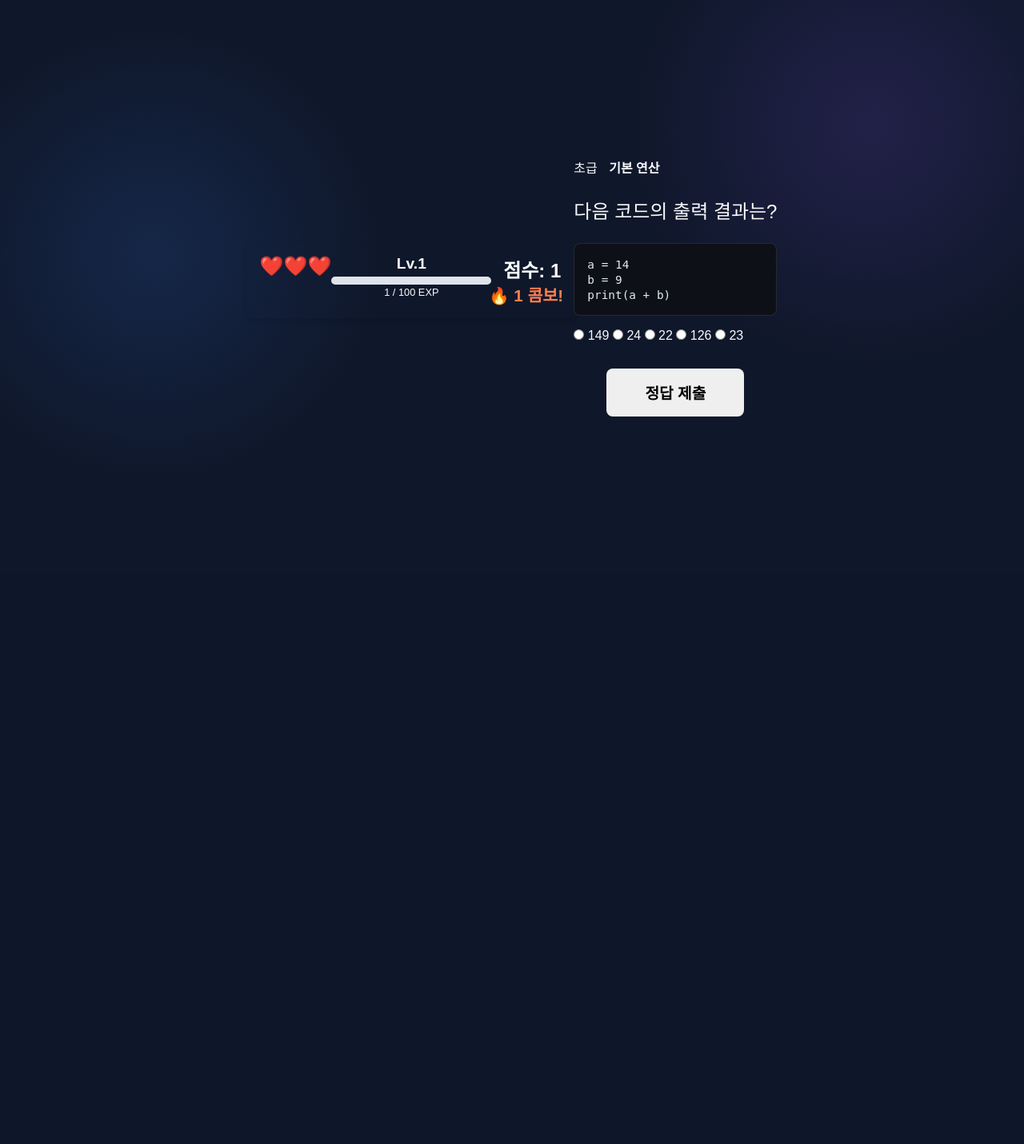
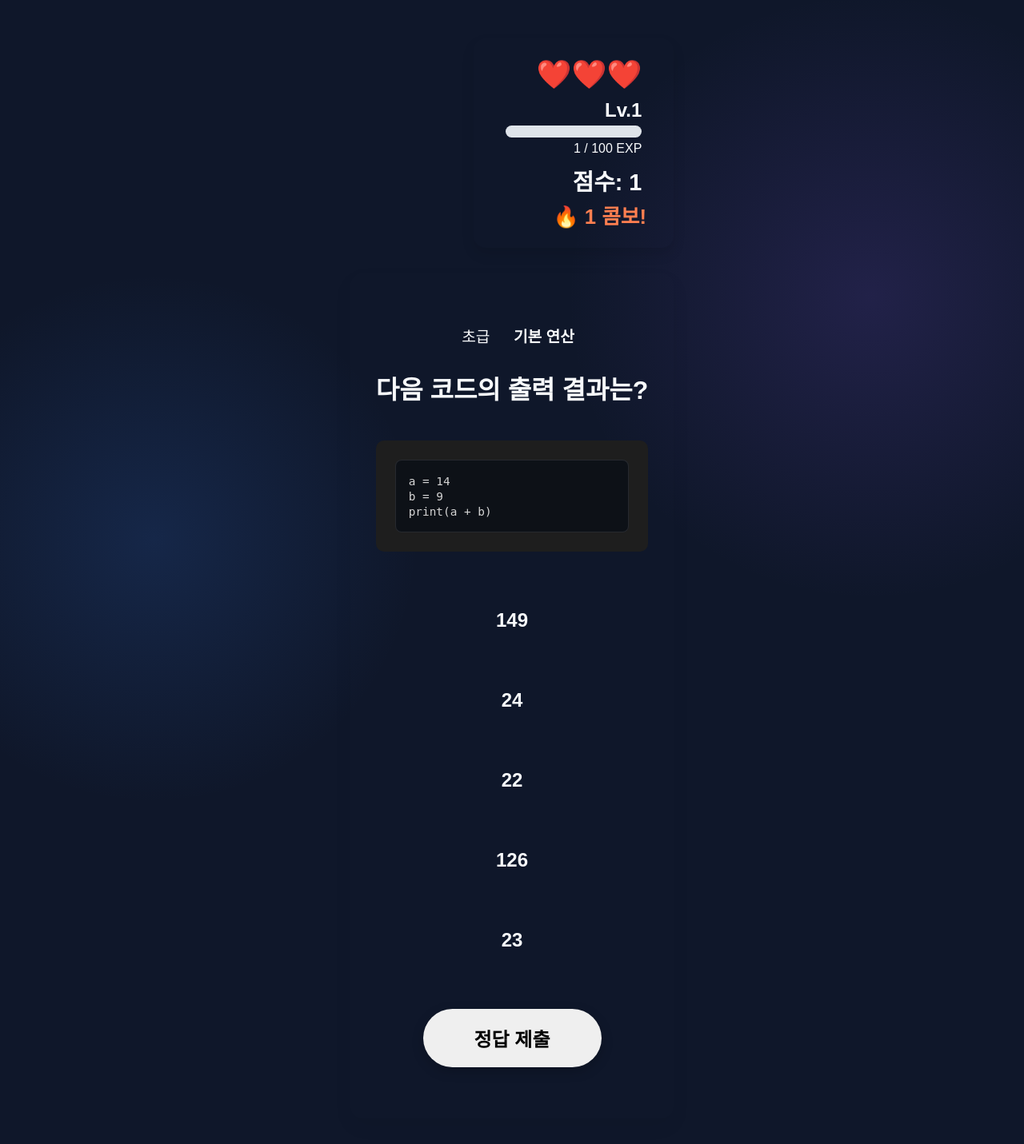
Before and after one commit to Yoonhj3054/python_quiz_maker, a Flask app: page /game_active in a window 1280 px wide. Shown: the part 83-1514 px from the top of the page at 80% size. Before the commit the page ends 604 px from the top, so only its background shows below. Run offline with Flask 3, Linux system fonts and the light colour scheme; the visitor is signed in with stand-in values (Sample User, id 1); some web fonts are replaced.

Commit message:
Enhance game active UI layout

```diff
--- a/templates/game_active.html
+++ b/templates/game_active.html
@@ -1,70 +1,78 @@
 {% extends "base.html" %}
 
 {% block content %}
-<div class="game-hud" style="display: flex; justify-content: space-between; background: var(--bg-color); padding: 1rem; border-radius: 8px; margin-bottom: 1rem; box-shadow: 0 4px 6px rgba(0,0,0,0.1);">
-    <div>
-        <span style="font-size: 1.5rem; font-weight: bold; color: #ff4757;">
+<div class="game-container" style="position: relative; max-width: 1000px; margin: 0 auto; padding-top: 1rem;">
+
+    <!-- 우측 상단 큰 HUD (상태창) -->
+    <div style="display: flex; justify-content: flex-end; margin-bottom: 2rem;">
+        <div style="background: var(--bg-color); padding: 1.5rem 2.5rem; border-radius: 15px; box-shadow: 0 8px 16px rgba(0,0,0,0.1); border: 2px solid var(--border-color); text-align: right; min-width: 250px;">
+            <div style="font-size: 2.2rem; color: #ff4757; margin-bottom: 10px;">
                 {% for _ in range(hp) %}❤️{% endfor %}
                 {% for _ in range(3 - hp) %}🖤{% endfor %}
-        </span>
             </div>
-    <div style="text-align: center;">
-        <div style="font-size: 1.2rem; font-weight: bold;">Lv.{{ level }}</div>
-        <div style="width: 200px; background: #dfe4ea; border-radius: 10px; height: 10px; margin-top: 5px; overflow: hidden;">
+            <div style="font-size: 1.5rem; font-weight: bold; margin-bottom: 5px;">Lv.{{ level }}</div>
+            <div style="width: 100%; max-width: 250px; background: #dfe4ea; border-radius: 10px; height: 15px; overflow: hidden; margin-bottom: 5px; margin-left: auto;">
                 <div style="width: {{ (exp / max_exp) * 100 }}%; background: var(--primary-color); height: 100%; transition: width 0.3s;"></div>
             </div>
-        <div style="font-size: 0.8rem; color: var(--text-color); margin-top: 2px;">{{ exp }} / {{ max_exp }} EXP</div>
-    </div>
-    <div style="text-align: right;">
-        <div style="font-size: 1.5rem; font-weight: bold; color: var(--primary-color);">점수: {{ score }}</div>
+            <div style="font-size: 1rem; color: var(--text-color); margin-bottom: 10px;">{{ exp }} / {{ max_exp }} EXP</div>
+            <div style="font-size: 1.8rem; font-weight: bold; color: var(--primary-color);">점수: {{ score }}</div>
             {% if combo > 0 %}
-        <div style="font-size: 1.2rem; font-weight: bold; color: #ff7f50; animation: pulse 1s infinite;">🔥 {{ combo }} 콤보!</div>
+            <div style="font-size: 1.5rem; font-weight: bold; color: #ff7f50; animation: pulse 1s infinite; margin-top: 5px;">🔥 {{ combo }} 콤보!</div>
             {% endif %}
         </div>
     </div>
 
+    <!-- 메시지 및 업적 알림 -->
     {% if message %}
-<div class="card" style="text-align: center; background: {% if msg_type == 'success' %}#e8f8f5{% else %}#fadbd8{% endif %}; border: 1px solid {% if msg_type == 'success' %}#1abc9c{% else %}#e74c3c{% endif %}; padding: 1rem; margin-bottom: 1rem;">
-    <h3 style="color: {% if msg_type == 'success' %}#1abc9c{% else %}#e74c3c{% endif %}; margin: 0;">{{ message }}</h3>
+    <div class="card" style="text-align: center; background: {% if msg_type == 'success' %}#e8f8f5{% else %}#fadbd8{% endif %}; border: 1px solid {% if msg_type == 'success' %}#1abc9c{% else %}#e74c3c{% endif %}; padding: 1.5rem; margin-bottom: 2rem; border-radius: 15px;">
+        <h2 style="color: {% if msg_type == 'success' %}#1abc9c{% else %}#e74c3c{% endif %}; margin: 0;">{{ message }}</h2>
         {% if new_achievements %}
-        <div style="margin-top: 10px;">
+            <div style="margin-top: 15px;">
                 {% for ach in new_achievements %}
-                <span style="background: gold; color: #000; padding: 5px 10px; border-radius: 20px; font-weight: bold; margin: 0 5px;">🏆 업적 달성: {{ ach }}</span>
+                    <span style="background: gold; color: #000; padding: 8px 15px; border-radius: 20px; font-weight: bold; margin: 0 5px; font-size: 1.1rem;">🏆 업적 달성: {{ ach }}</span>
                 {% endfor %}
             </div>
         {% endif %}
     </div>
     {% endif %}
 
-<div class="card">
-    <div class="question-header">
-        <span class="difficulty-badge {{ q.difficulty }}">{{ q.difficulty }}</span>
-        <span style="margin-left: 10px; font-weight: bold; color: var(--text-color);">{{ q.topic }}</span>
+    <!-- 문제 및 선지 (중앙 정렬 및 크게) -->
+    <div class="card" style="padding: 4rem 2rem; text-align: center; border-radius: 15px; box-shadow: 0 10px 25px rgba(0,0,0,0.05);">
+        <div style="margin-bottom: 2rem;">
+            <span class="difficulty-badge {{ q.difficulty }}" style="font-size: 1.2rem; padding: 5px 15px;">{{ q.difficulty }}</span>
+            <span style="margin-left: 10px; font-weight: bold; color: var(--text-color); font-size: 1.2rem;">{{ q.topic }}</span>
         </div>
 
-    <div class="question-text" style="font-size: 1.5rem; margin: 1.5rem 0;">
+        <div style="font-size: 2rem; font-weight: bold; margin-bottom: 2.5rem; word-break: keep-all; line-height: 1.4;">
             {{ q.question }}
         </div>
 
         {% if q.codeSnippet %}
-    <div class="code-block">
-        <pre><code class="language-python">{{ q.codeSnippet }}</code></pre>
+        <div style="text-align: left; font-size: 1.4rem; margin-bottom: 3rem; background: #1e1e1e; padding: 1.5rem; border-radius: 10px;">
+            <pre style="margin: 0;"><code class="language-python" style="color: #d4d4d4;">{{ q.codeSnippet }}</code></pre>
         </div>
         {% endif %}
 
         <form method="POST" action="/game_active">
-        <div class="options-container">
+            <div style="display: flex; flex-direction: column; gap: 1.5rem; align-items: center;">
                 {% for option in q.options %}
-            <label class="option-label">
-                <input type="radio" name="option" value="{{ loop.index0 }}" required>
+                <label style="width: 100%; max-width: 600px; padding: 1.5rem 2rem; font-size: 1.5rem; border: 3px solid var(--border-color); border-radius: 15px; cursor: pointer; transition: all 0.2s; background: var(--bg-color); color: var(--text-color); font-weight: bold;"
+                       onmouseover="this.style.borderColor='var(--primary-color)';"
+                       onmouseout="if(!this.querySelector('input').checked) this.style.borderColor='var(--border-color)';">
+                    <input type="radio" name="option" value="{{ loop.index0 }}" required style="display: none;" onchange="
+                        let labels = this.closest('form').querySelectorAll('label');
+                        labels.forEach(l => l.style.borderColor = 'var(--border-color)');
+                        this.closest('label').style.borderColor = 'var(--primary-color)';
+                    ">
                     <span>{{ option }}</span>
                 </label>
                 {% endfor %}
             </div>
-        <div style="text-align: center; margin-top: 2rem;">
-            <button type="submit" class="btn" style="padding: 1rem 3rem; font-size: 1.2rem;">정답 제출</button>
+            <div style="text-align: center; margin-top: 3rem;">
+                <button type="submit" class="btn" style="padding: 1.2rem 4rem; font-size: 1.5rem; border-radius: 50px; box-shadow: 0 5px 15px rgba(0,0,0,0.2);">정답 제출</button>
             </div>
         </form>
+    </div>
 </div>
 
 <style>
```
Lines whose indentation alone changed are shown as unchanged.
